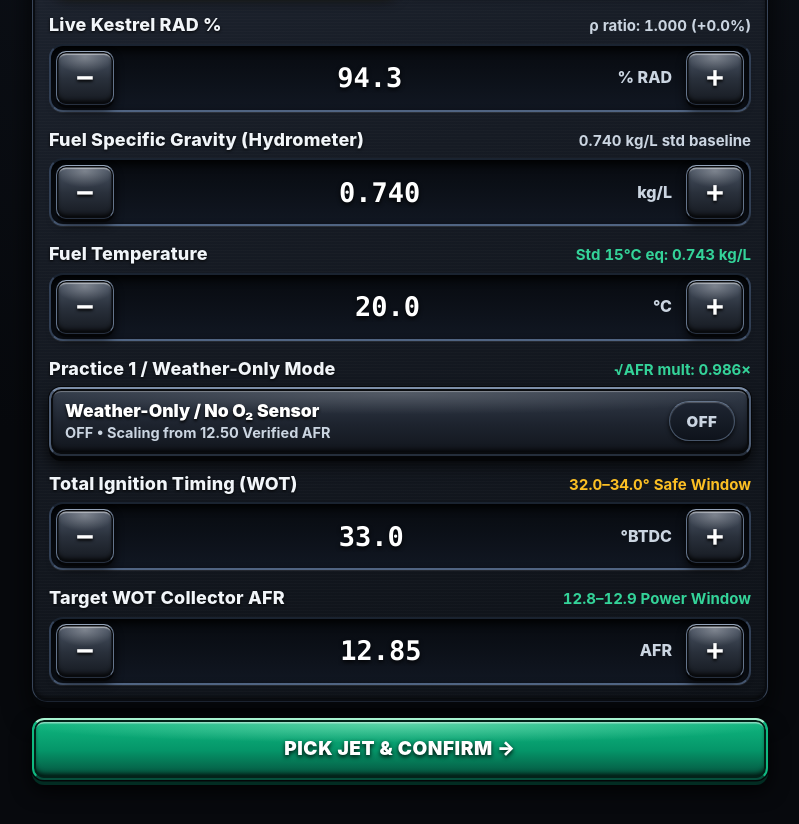
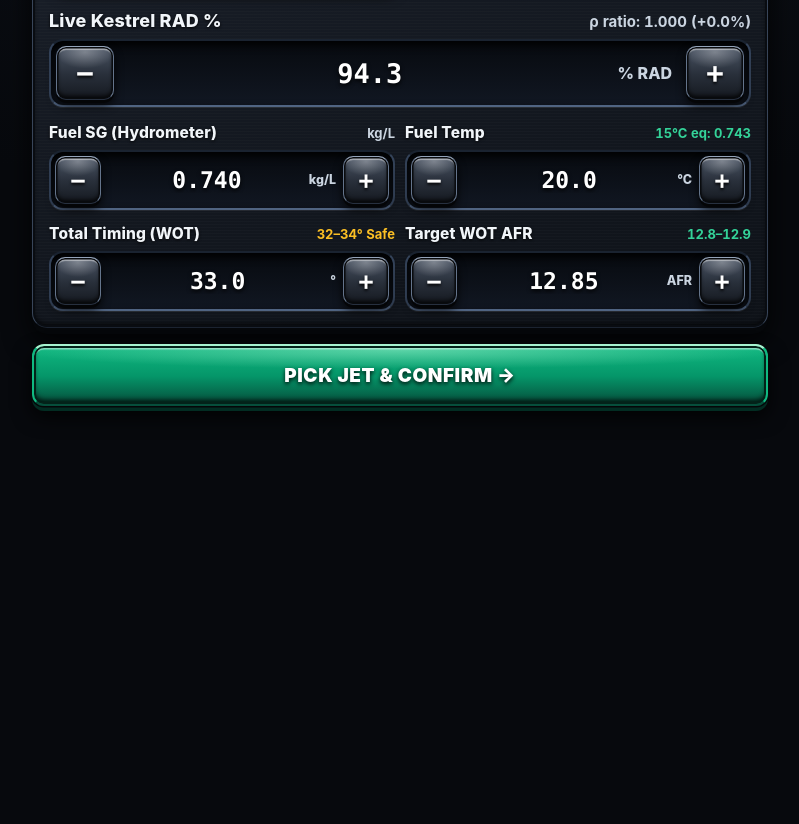
Before and after one commit to snbracing71-eng/snb-hq202-jetting, a plain HTML site: page index.html in a window 1280 px wide. Shown: the part 1002-1826 px from the top of the page, without its empty margins (240-1039 px from the left). After the commit the page ends 1588 px from the top, so only its background shows below. Drawn offline with Linux system fonts and the light colour scheme.

Commit message:
Update header to HQ 202 DATA, remove Step 1 Weather-Only toggle, and pair Step 1 steppers side-by-side

```diff
--- a/index.html
+++ b/index.html
@@ -3,7 +3,7 @@
 <head>
   <meta charset="UTF-8" />
   <meta name="viewport" content="width=device-width, initial-scale=1.0, viewport-fit=cover" />
-  <title>SNB Racing — HQ 202 Jetting &amp; AFR (v0.3 Dark Edition)</title>
+  <title>SNB Racing — HQ 202 DATA</title>
   <meta name="description" content="Mobile-first offline pit-lane Stromberg BXUV-3 carburettor jetting calculator, wideband AFR session tracker, dyno lab, and M1 jet kit manager for Group 3H HQ Holden 202 race cars." />
   <meta name="theme-color" content="#090B0E" />
   <meta name="mobile-web-app-capable" content="yes" />
@@ -64,8 +64,7 @@
           </svg>
         </div>
         <div class="brand-titles">
-          <h1 class="app-main-title">HQ 202 Jetting &amp; AFR</h1>
-          <p class="app-sub-title">v0.3 Dark Edition &bull; Grp 3H BXUV-3</p>
+          <h1 class="app-main-title">HQ 202 DATA</h1>
         </div>
       </div>
 
@@ -408,11 +407,12 @@
             </div>
           </div>
 
-          <!-- 4) Fuel Specific Gravity (Hydrometer) -->
-          <div class="field-group">
-            <div class="field-label-row">
-              <label class="field-label" for="inputFuelSg">Fuel Specific Gravity (Hydrometer)</label>
-              <span class="field-hint">0.740 kg/L std baseline</span>
+          <!-- Row A: Fuel SG (Hydrometer) + Fuel Temp (°C) side-by-side -->
+          <div class="form-grid-2 compact-pair-grid" style="margin-bottom: 14px;">
+            <div class="field-group" style="margin-bottom: 0;">
+              <div class="field-label-row">
+                <label class="field-label" for="inputFuelSg">Fuel SG (Hydrometer)</label>
+                <span class="field-hint">kg/L</span>
               </div>
               <div class="num-stepper">
                 <button type="button" class="stepper-btn" data-stepper-target="inputFuelSg" data-step="-0.001" aria-label="Decrease Fuel SG">&minus;</button>
@@ -424,11 +424,10 @@
               </div>
             </div>
 
-          <!-- 5) Fuel Temperature (°C) with live Std 15°C eq hint (no double counting in orifice equation) -->
-          <div class="field-group">
-            <div class="field-label-row">
-              <label class="field-label" for="inputFuelTempC">Fuel Temperature</label>
-              <span class="field-hint emerald" id="fuelTempSg15Hint">Std 15&deg;C eq: 0.744 kg/L</span>
+            <div class="field-group" style="margin-bottom: 0;">
+              <div class="field-label-row">
+                <label class="field-label" for="inputFuelTempC">Fuel Temp</label>
+                <span class="field-hint emerald" id="fuelTempSg15Hint">15&deg;C eq: 0.744</span>
               </div>
               <div class="num-stepper">
                 <button type="button" class="stepper-btn" data-stepper-target="inputFuelTempC" data-step="-0.5" aria-label="Decrease Fuel Temperature">&minus;</button>
@@ -439,49 +438,29 @@
                 <button type="button" class="stepper-btn" data-stepper-target="inputFuelTempC" data-step="0.5" aria-label="Increase Fuel Temperature">+</button>
               </div>
             </div>
-
-          <!-- 6) Practice 1 / Weather-Only Mode toggle -->
-          <div class="field-group">
-            <div class="field-label-row">
-              <span class="field-label">Practice 1 / Weather-Only Mode</span>
-              <span class="field-hint emerald" id="step1AfrMultiplierHint">AFR mult: 0.986&times;</span>
-            </div>
-            <button
-              type="button"
-              id="btnToggleStep1WeatherOnly"
-              class="weather-only-toggle"
-              role="switch"
-              aria-checked="false"
-            >
-              <span class="wo-toggle-text">
-                <span class="wo-toggle-title">Weather-Only / No O&#8322; Sensor</span>
-                <span class="wo-toggle-sub" id="step1WeatherOnlySub">OFF &bull; Scaling jet with Logged vs Target AFR</span>
-              </span>
-              <span class="wo-pill" id="step1WeatherOnlyPill">OFF</span>
-            </button>
-          </div>
-
-          <!-- 7) Total Ignition Timing (WOT) -->
-          <div class="field-group">
-            <div class="field-label-row">
-              <label class="field-label" for="inputTotalTiming">Total Ignition Timing (WOT)</label>
-              <span class="field-hint amber">32.0&ndash;34.0&deg; Safe Window</span>
+          </div>
+
+          <!-- Row B: Total Timing (WOT) + Target WOT AFR side-by-side -->
+          <div class="form-grid-2 compact-pair-grid">
+            <div class="field-group" style="margin-bottom: 0;">
+              <div class="field-label-row">
+                <label class="field-label" for="inputTotalTiming">Total Timing (WOT)</label>
+                <span class="field-hint amber">32&ndash;34&deg; Safe</span>
               </div>
               <div class="num-stepper">
                 <button type="button" class="stepper-btn" data-stepper-target="inputTotalTiming" data-step="-0.5" aria-label="Decrease Total Timing">&minus;</button>
                 <div class="num-input-wrap">
                   <input type="number" id="inputTotalTiming" class="num-input" value="33.0" min="24.0" max="40.0" step="0.5" inputmode="decimal" />
-                <span class="num-unit-badge">&deg;BTDC</span>
+                  <span class="num-unit-badge">&deg;</span>
                 </div>
                 <button type="button" class="stepper-btn" data-stepper-target="inputTotalTiming" data-step="0.5" aria-label="Increase Total Timing">+</button>
               </div>
             </div>
 
-          <!-- 8) Target WOT Collector AFR -->
-          <div class="field-group">
-            <div class="field-label-row">
-              <label class="field-label" for="inputTargetAfr">Target WOT Collector AFR</label>
-              <span class="field-hint emerald" id="targetAfrHint">12.8&ndash;12.9 Power Window</span>
+            <div class="field-group" style="margin-bottom: 0;">
+              <div class="field-label-row">
+                <label class="field-label" for="inputTargetAfr">Target WOT AFR</label>
+                <span class="field-hint emerald" id="targetAfrHint">12.8&ndash;12.9</span>
               </div>
               <div class="num-stepper">
                 <button type="button" class="stepper-btn" data-stepper-target="inputTargetAfr" data-step="-0.05" aria-label="Decrease Target WOT AFR">&minus;</button>
@@ -490,6 +469,7 @@
                   <span class="num-unit-badge">AFR</span>
                 </div>
                 <button type="button" class="stepper-btn" data-stepper-target="inputTargetAfr" data-step="0.05" aria-label="Increase Target WOT AFR">+</button>
+              </div>
             </div>
           </div>
         </div>
--- a/styles.css
+++ b/styles.css
@@ -1260,6 +1260,63 @@ textarea:focus-visible {
   }
 }
 
+/* Compact 2-Column Side-by-Side Stepper Rows (Fuel SG + Fuel Temp, Timing + Target AFR) */
+.compact-pair-grid {
+  grid-template-columns: repeat(2, minmax(0, 1fr));
+  gap: 10px;
+}
+
+.compact-pair-grid .field-label {
+  font-size: 15.5px;
+}
+
+.compact-pair-grid .field-hint {
+  font-size: 13px;
+}
+
+.compact-pair-grid .num-stepper {
+  grid-template-columns: 46px minmax(0, 1fr) 46px;
+  gap: 4px;
+  padding: 4px;
+  min-height: 58px;
+}
+
+.compact-pair-grid .stepper-btn {
+  width: 46px;
+  min-width: 46px;
+  height: 48px;
+  min-height: 48px;
+  font-size: 25px;
+}
+
+.compact-pair-grid .num-input-wrap {
+  padding: 0 3px;
+  gap: 3px;
+  min-height: 48px;
+}
+
+.compact-pair-grid .num-input {
+  font-size: 23px;
+  min-height: 46px;
+  padding: 2px 0;
+}
+
+.compact-pair-grid .num-unit-badge {
+  font-size: 12.5px;
+}
+
+@media (max-width: 420px) {
+  .compact-pair-grid .num-unit-badge {
+    display: none;
+  }
+}
+
+@media (max-width: 345px) {
+  .compact-pair-grid {
+    grid-template-columns: 1fr;
+  }
+}
+
 /* Raw Weather Buck Readout */
 .weather-telem-strip {
   display: grid;
--- a/sw.js
+++ b/sw.js
@@ -1,4 +1,4 @@
-const CACHE_NAME = 'snb-hq202-jetting-v0.3.8';
+const CACHE_NAME = 'snb-hq202-jetting-v0.3.9';
 const OFFLINE_ASSETS = [
   './',
   './index.html',
```
Also changed, not shown: app.js. Lines whose indentation alone changed are shown as unchanged.
